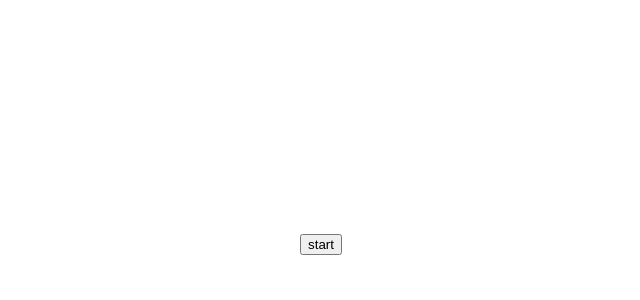
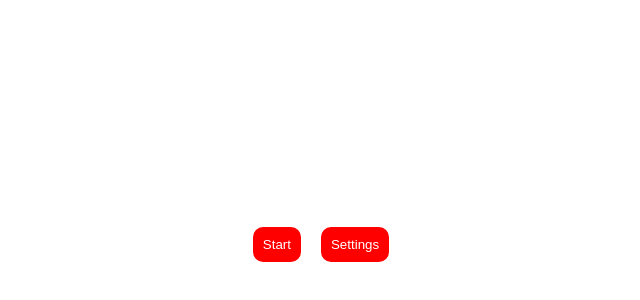
Before and after one commit to gaitovrat/repeat-japanese, a Vue app: page / in a window 1280 px wide. Shown: the part 156-456 px from the top of the page, without its empty margins (319-959 px from the left). Built offline with nearby package versions, Linux system fonts and the light colour scheme.

Commit message:
Styling App.vue

```diff
--- a/src/App.vue
+++ b/src/App.vue
@@ -1,7 +1,16 @@
 <template>
-  <div id="app">
-    <p v-if="state.isStart">{{ hirogana[0].text }}</p>
-    <button v-on:click="invertStart()">{{ state.isStart ? 'stop' : 'start' }}</button>
+  <div id="app" class="flex-center-container">
+    <div v-if="state.isShowModal" class="modal-mask">
+      <div class="modal-window">
+        <button class="close_modal__button" v-on:click="state.isShowModal = false">X</button>
+        <h1>I am modal</h1>
+      </div>
+    </div>
+    <h1 v-if="state.isStart">{{ hirogana[0].text }}</h1>
+    <div class="buttons">
+      <button v-on:click="invertStart()">{{ state.isStart ? 'Stop' : 'Start' }}</button>
+      <button v-if="!state.isStart" v-on:click="state.isShowModal = true">Settings</button>
+    </div>
   </div>
 </template>
 
@@ -14,30 +23,89 @@ export default {
     return {
       hirogana: Data.hirogana,
       state: {
-        isStart: false
+        isStart: false,
+        isShowModal: false
       }
     }
   },
   methods: {
     invertStart() {
       this.state.isStart = !this.state.isStart;
+    },
+    showModal() {
+
     }
   }
 }
 </script>
 
 <style>
-#app {
+.flex-center-container {
   display: flex;
   align-items: center;
+  flex-direction: column;
+}
+#app {
   justify-content: center;
+}
+
+html, body, #app, .modal-mask {
+  width: 100%;
   height: 100%;
 }
 
-html, body {
-  width: 100%;
-  height: 100%;
+html, body, h1 {
   margin: 0;
   padding: 0;
 }
+
+.buttons {
+  flex-direction: row;
+}
+
+.buttons > button {
+  margin: 0 10px;
+}
+
+.modal-mask {
+  position: fixed;
+  top: 0;
+  left: 0;
+  z-index: 9999;
+  background-color: rgba(0, 0, 0, 0.5);
+  transform: opacity 0.5s ease;
+  transition: 0.5s
+}
+
+.modal-window {
+  background-color: white;
+  position: relative;
+  top: 30%;
+  left: 30%;
+  width: 40%;
+  border: 3px solid red;
+  border-radius: 10px;
+  padding: 10px;
+}
+
+.close_modal__button {
+  position: absolute;
+  top: 10px;
+  right: 10px;
+}
+
+button:hover {
+  background-color: white;
+  color: black;
+  border: 2px solid red;
+  padding: 8px 10px;
+}
+
+button {
+  background-color: red;
+  color: white;
+  border-radius: 10px;
+  border: 0;
+  padding: 10px 10px;
+}
 </style>
```
